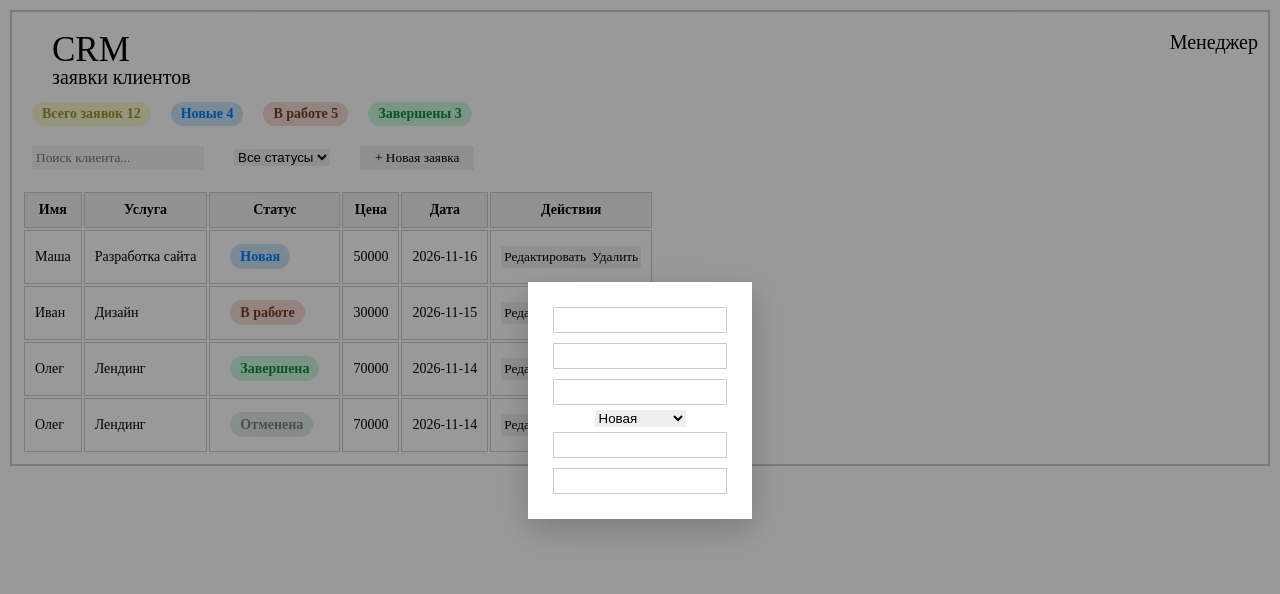
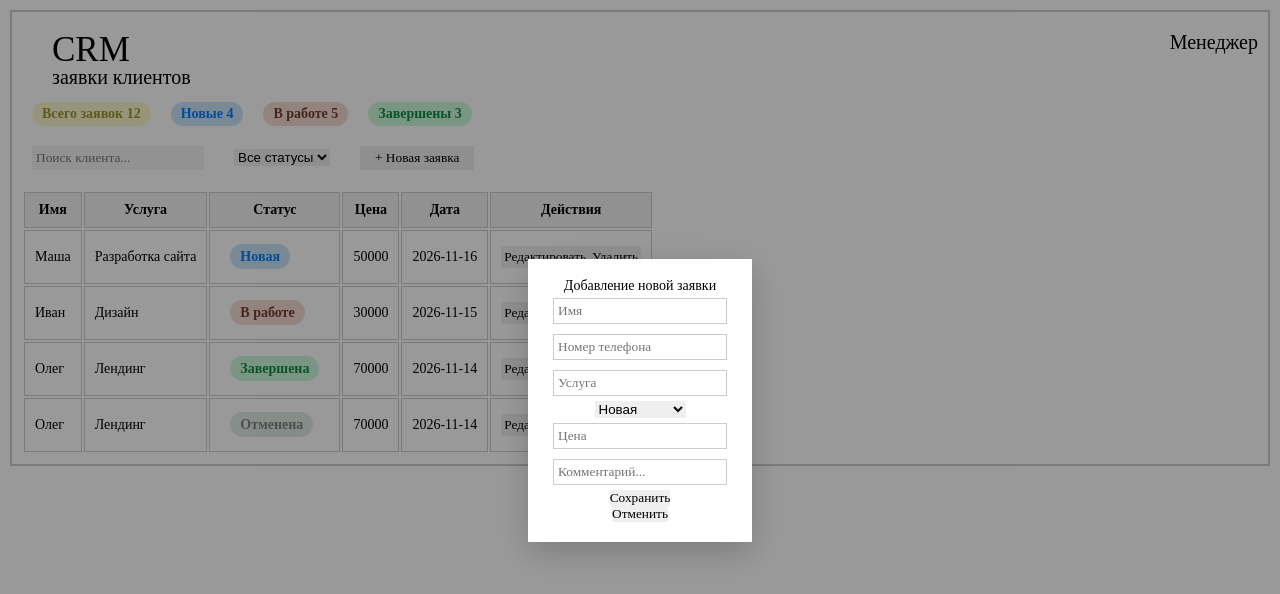
Before and after one commit to OlgaStarchenko/Leads-CRM, a React app in the folder frontend/: page / in a window 1280 px wide. Shown: the top 594 px of the page. Built offline with nearby package versions, Linux system fonts and the light colour scheme; the HTML template or start-up script is replaced by a standard one.

Commit message:
feat: add title, buttons and placeholders to LeadForm

```diff
--- a/frontend/src/components/LeadForm.jsx
+++ b/frontend/src/components/LeadForm.jsx
@@ -22,10 +22,12 @@ export function LeadForm() {
   return (
     <div className={styles.open__modal}>
       <div className={styles.input__container}>
+        <h2 className={styles.form__title}>Добавление новой заявки</h2>
         <input
           className={styles.input__form}
           type="text"
           name="name"
+          placeholder="Имя"
           value={form.name}
           onChange={handleChange}
         />
@@ -33,6 +35,7 @@ export function LeadForm() {
           className={styles.input__form}
           type="text"
           name="phone"
+          placeholder="Номер телефона"
           value={form.phone}
           onChange={handleChange}
         />
@@ -40,6 +43,7 @@ export function LeadForm() {
           className={styles.input__form}
           type="text"
           name="service"
+          placeholder="Услуга"
           value={form.service}
           onChange={handleChange}
         />
@@ -47,12 +51,13 @@ export function LeadForm() {
           <option value={"new"}>Новая</option>
           <option value={"in_progress"}>В работе</option>
           <option value={"done"}>Завершена</option>
-          <option value={"canceled"}>Отменена</option>
+          {/* <option value={"canceled"}>Отменена</option> */}
         </select>
         <input
           className={styles.input__form}
           type="text"
           name="price"
+          placeholder="Цена"
           value={form.price}
           onChange={handleChange}
         />
@@ -60,9 +65,12 @@ export function LeadForm() {
           className={styles.input__form}
           type="text"
           name="comment"
+          placeholder="Комментарий..."
           value={form.comment}
           onChange={handleChange}
         />
+        <button className={styles.btn__save}>Сохранить</button>
+        <button className={styles.btn__cancel}>Отменить</button>
       </div>
     </div>
   );
```
